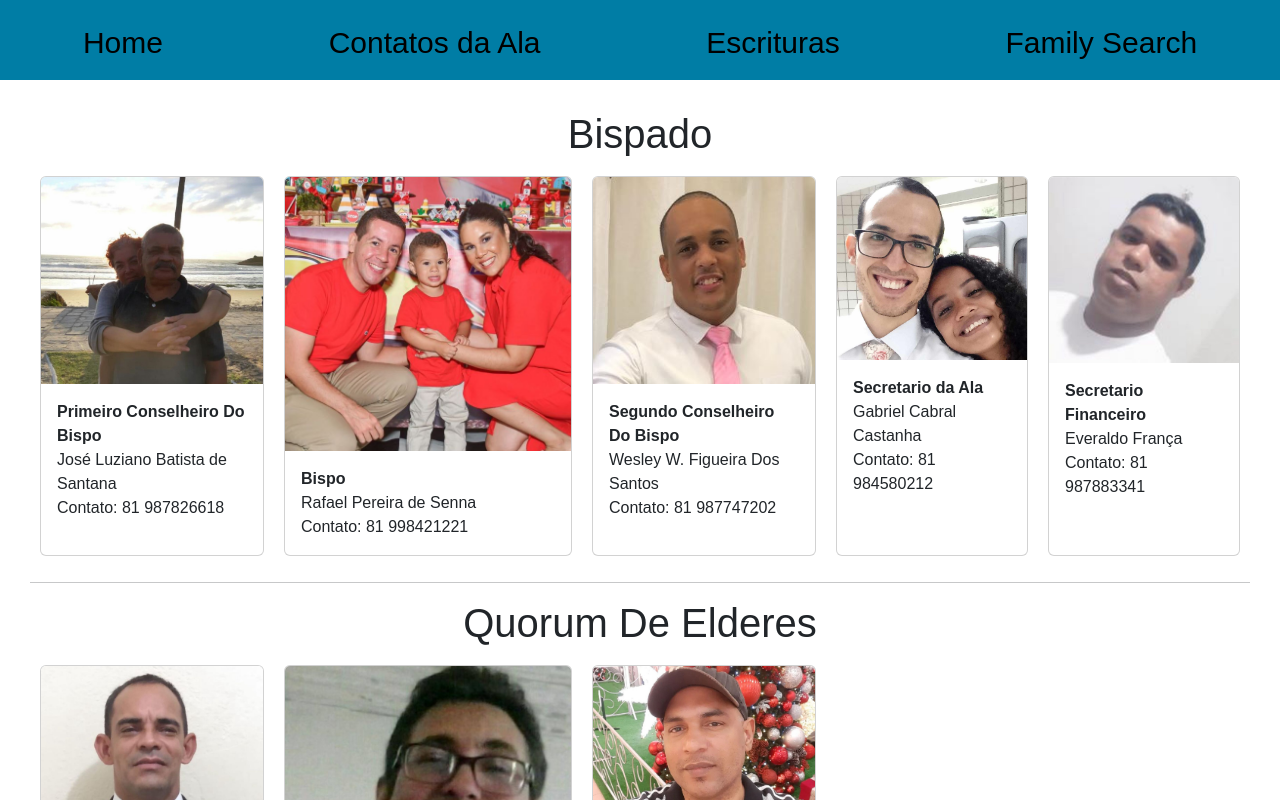
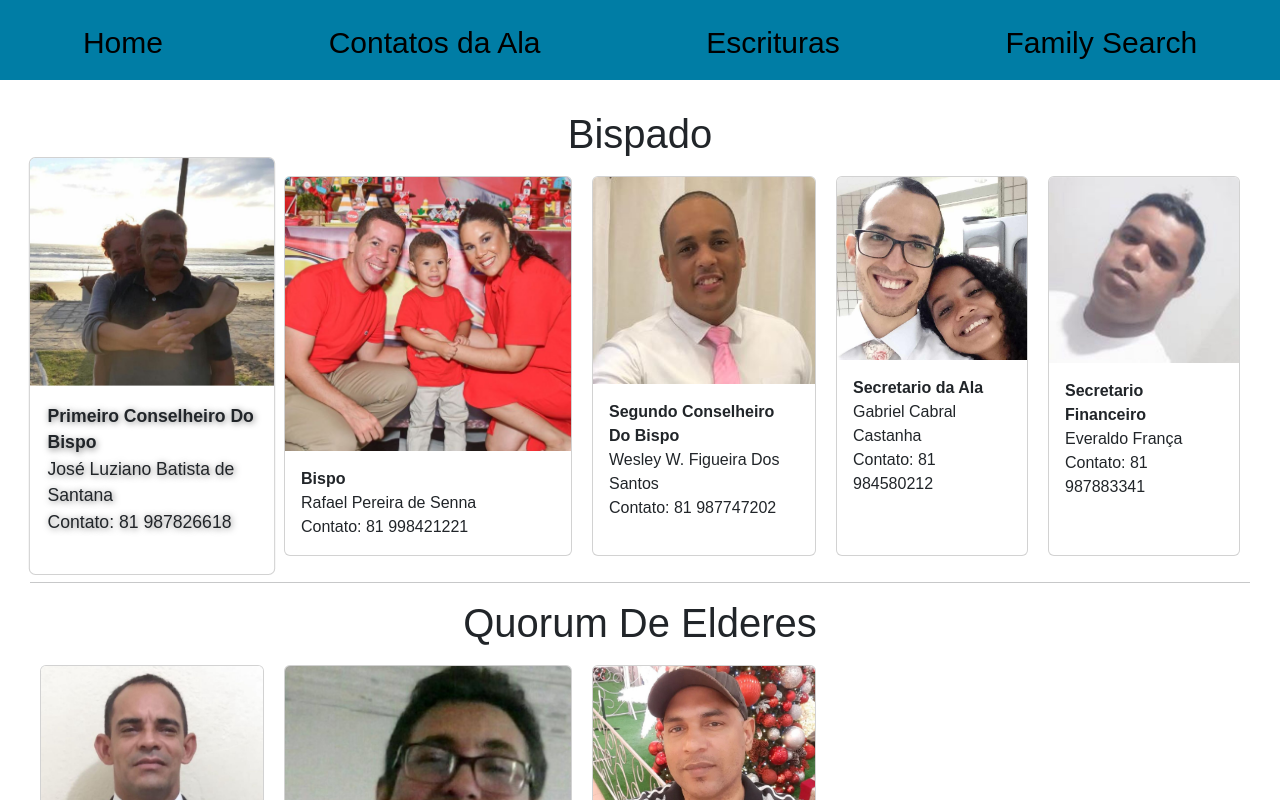
Before and after one commit to Italomilitao/ALA-RIO-JORDAO, a plain HTML site: page paginas/contatosAla.html in a window 1280 px wide. In both pictures the pointer is over the element 152 px from the left and 366 px from the top of the page. Shown: the top 800 px of the page. Drawn offline with nearby package versions, Linux system fonts and the light colour scheme; a web font is replaced by a local one.

Commit message:
hover no card

```diff
--- a/paginas/stylescontato/styles.css
+++ b/paginas/stylescontato/styles.css
@@ -52,6 +52,11 @@ main h1{
 .card{
     margin: 10px;
 }
+.card:hover{
+    scale: 1.1;
+    transition: 1s ease;
+    text-shadow: 1px 1px 6px rgba(0, 0, 0, 0.507);
+}
 /*----------------------Main Fim ------------------------------*/
 
 
```
